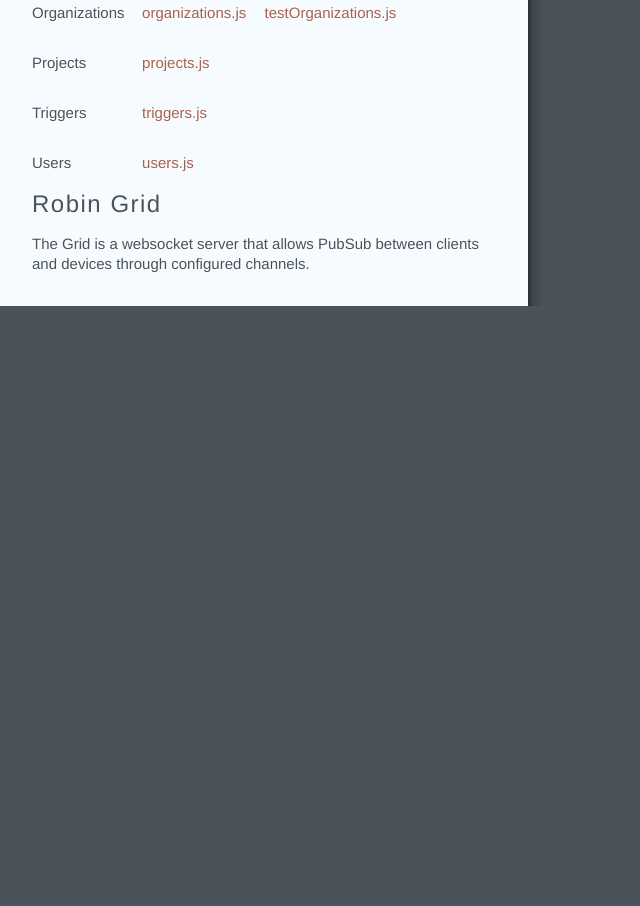
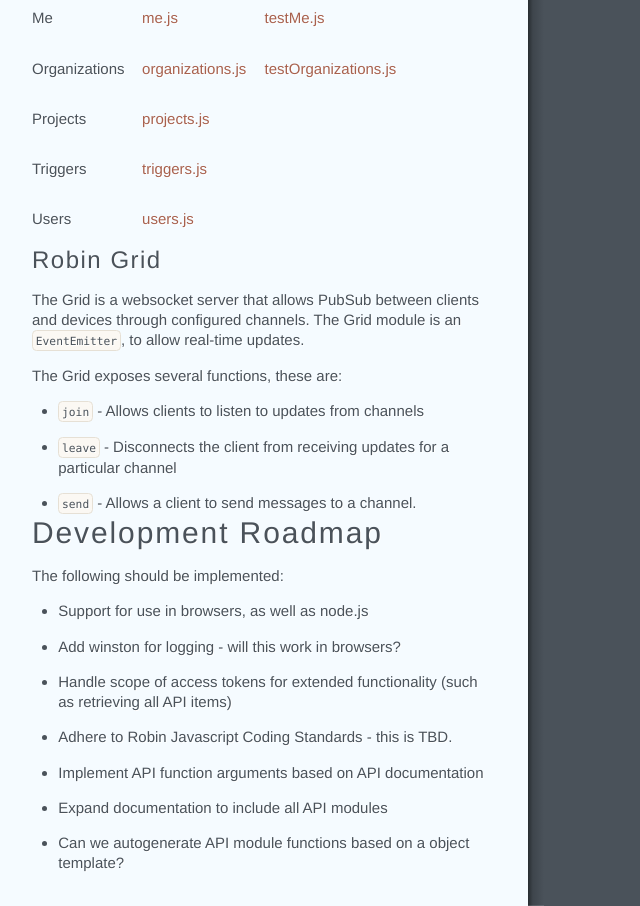
Before and after one commit to robinpowered/robin-js-sdk-public, a website: page doc/index.html in a window 1280 px wide. Shown: the part 733-1639 px from the top of the page, without its empty margins (0-640 px from the left). Before the commit the page ends 1039 px from the top, so only its background shows below. Drawn offline with Linux system fonts and the light colour scheme.

Commit message:
Updated docs

```diff
--- a/doc/assets/behavior.js
+++ b/doc/assets/behavior.js
@@ -43,6 +43,14 @@
                 "slug": "robin-grid"
               },
               "depth": 3
+            }, {
+              "type": "heading",
+              "data": {
+                "level": 2,
+                "title": "Development Roadmap",
+                "slug": "development-roadmap"
+              },
+              "depth": 2
             }
           ]
         },
@@ -66,6 +74,14 @@
             "slug": "robin-grid"
           },
           "depth": 3
+        }, {
+          "type": "heading",
+          "data": {
+            "level": 2,
+            "title": "Development Roadmap",
+            "slug": "development-roadmap"
+          },
+          "depth": 2
         }
       ]
     }, {
--- a/doc/index.html
+++ b/doc/index.html
@@ -5,6 +5,8 @@
 <p>This SDK provides the ability to communicate both with the Robin API and the Robin Grid.</p>
 
 <h3 id="robin-api">Robin API</h3>
+
+<p>The Robin API is a REST based API. Calls to the API return a <code>promise</code>.</p>
 
 <p>API Routes with links to both source and tests:</p>
 
@@ -95,4 +97,26 @@
 
 <h3 id="robin-grid">Robin Grid</h3>
 
-<p>The Grid is a websocket server that allows PubSub between clients and devices through configured channels.</p></div></div></div></div></body></html>
+<p>The Grid is a websocket server that allows PubSub between clients and devices through configured channels. The Grid module is an <code>EventEmitter</code>, to allow real-time updates.</p>
+
+<p>The Grid exposes several functions, these are:</p>
+
+<ul>
+<li><code>join</code> - Allows clients to listen to updates from channels</li>
+<li><code>leave</code> - Disconnects the client from receiving updates for a particular channel</li>
+<li><code>send</code> - Allows a client to send messages to a channel.</li>
+</ul>
+
+<h2 id="development-roadmap">Development Roadmap</h2>
+
+<p>The following should be implemented:</p>
+
+<ul>
+<li>Support for use in browsers, as well as node.js</li>
+<li>Add winston for logging - will this work in browsers?</li>
+<li>Handle scope of access tokens for extended functionality (such as retrieving all API items)</li>
+<li>Adhere to Robin Javascript Coding Standards - this is TBD.</li>
+<li>Implement API function arguments based on API documentation</li>
+<li>Expand documentation to include all API modules</li>
+<li>Can we autogenerate API module functions based on a object template?</li>
+</ul></div></div></div></div></body></html>
```
Also changed, not shown: doc/robin.html (+5 -5 lines).
